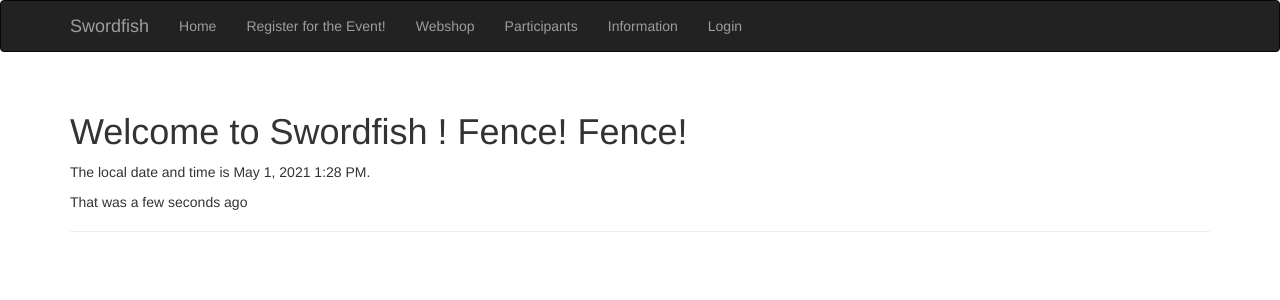
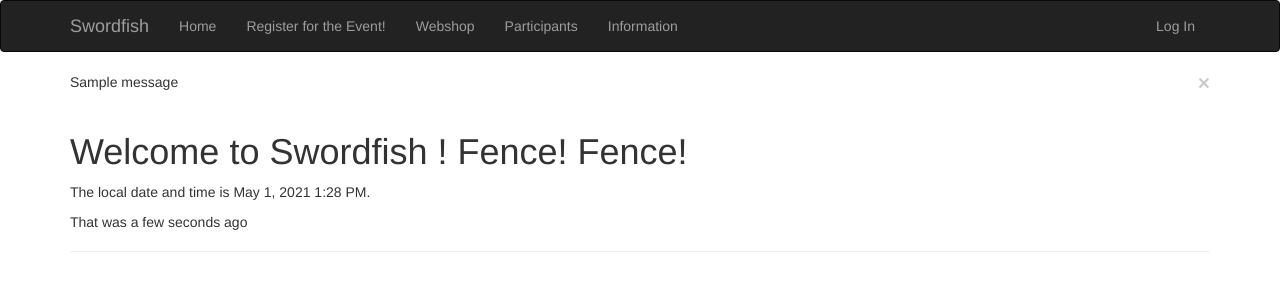
Before and after one commit to loukasmaki/swordfish, a Flask app: page / in a window 1280 px wide. Shown: the top 300 px of the page. Run offline with Flask 2, Linux system fonts and the light colour scheme; tables that the repository leaves empty hold one stand-in row (Sample ...); one stand-in notice (Sample message) is shown; some libraries are stand-ins or nearby versions.

Commit message:
added login manager. edited base.html

```diff
--- a/app/__init__.py
+++ b/app/__init__.py
@@ -3,6 +3,7 @@ from flask_bootstrap import Bootstrap
 from flask_mail import Mail
 from flask_moment import Moment
 from flask_sqlalchemy import SQLAlchemy
+from flask_login import LoginManager
 from config import config
 from dotenv import load_dotenv
 
@@ -12,6 +13,9 @@ bootstrap = Bootstrap()
 mail = Mail()
 moment = Moment()
 db = SQLAlchemy()
+
+login_manager = LoginManager()
+login_manager.login_view = 'auth.view'
 
 def create_app(config_name):
     #config_name = 'development'
@@ -23,6 +27,7 @@ def create_app(config_name):
     mail.init_app(app)
     moment.init_app(app)
     db.init_app(app)
+    login_manager.init_app(app)
 
     # attach routes and custome error pages here
 
--- a/app/models.py
+++ b/app/models.py
@@ -1,8 +1,10 @@
 from werkzeug.security import generate_password_hash,  check_password_hash
 from flask_login import UserMixin
-from . import db
+from . import db, login_manager
 
-#Database
+@login_manager.user_loader
+def load_user(user_id):
+    return User.query.get(int(user_id))
 
 orders_items = db.Table('orders_items',
     db.Column('order_id', db.Integer, db.ForeignKey('order.id'), primary_key=True),
--- a/app/templates/base.html
+++ b/app/templates/base.html
@@ -1,10 +1,6 @@
 {% extends "bootstrap/base.html" %}
+
 {% block title %}Swordfish{% endblock %}
-
-{% block scripts %}
-{{ super() }}
-{{ moment.include_moment() }}
-{% endblock %}
 
 {% block head %}
 {{ super() }}
@@ -23,16 +19,23 @@
                 <span class="icon-bar"></span>
                 <span class="icon-bar"></span>
             </button>
-            <a class="navbar-brand" href="/">Swordfish</a>
+            <a class="navbar-brand" href="{{ url_for( 'main.index' )}}">Swordfish</a>
         </div>
         <div class="navbar-collapse collapse">
             <ul class="nav navbar-nav">
-                <li><a href="/">Home</a></li>
+                <li><a href="{{ url_for( 'main.index' )}}">Home</a></li>
                 <li><a href="{{ url_for('main.registration') }}">Register for the Event!</a></li>
                 <li><a href="{{ url_for('main.shop') }}">Webshop</a></li>
                 <li><a href="{{ url_for('main.participants') }}">Participants</a></li>
                 <li><a href="{{ url_for('main.information') }}">Information</a></li>
-                <li><a href="{{ url_for('auth.login') }}">Login</a></li>
+
+            </ul>
+            <ul class="nav navbar-nav navbar-right">
+                {% if current_user.is_authenticated %}
+                <li><a href="{{ url_for('auth.logout') }}">Log Out</a></li>
+                {% else %}
+                <li><a href="{{ url_for('auth.login') }}">Log In</a></li>
+                {% endif %}
             </ul>
         </div>
     </div>
@@ -41,6 +44,18 @@
 
 {% block content %}
 <div class="container">
+    {% for message in get_flashed_messages() %}
+    <div class="aler aler-warning">
+        <button type="button" class="close" data-dismiss="alert">&times;</button>
+        {{ message }}
+    </div>
+    {% endfor %}
+
     {% block page_content %}{% endblock %}
 </div>
 {% endblock %}
+
+{% block scripts %}
+{{ super() }}
+{{ moment.include_moment() }}
+{% endblock %}
```
Also changed, not shown: app/auth/forms.py (added, +9 -0 lines).
